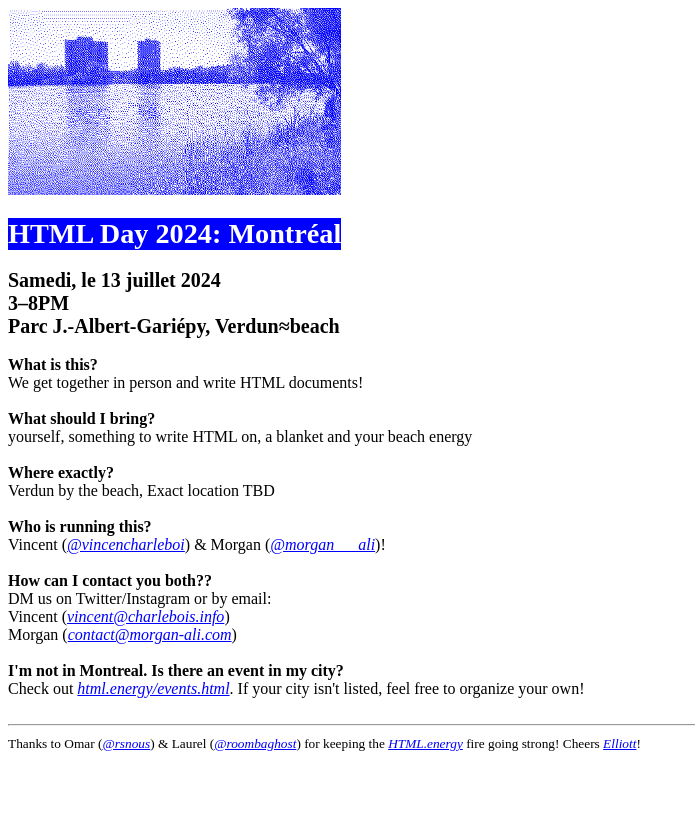
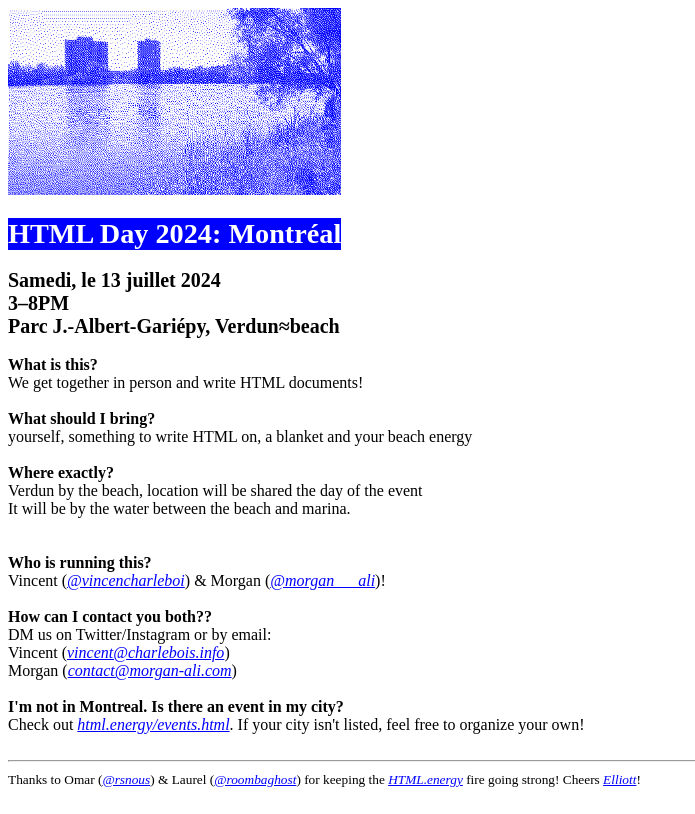
Before and after one commit to tripledoublev/html.blue, a plain HTML site: page index.html in a window 1280 px wide. Shown: the whole page, without its empty margins (0-695 px from the left). Drawn offline with Linux system fonts and the light colour scheme.

Commit message:
Update event location details

```diff
--- a/index.html
+++ b/index.html
@@ -59,7 +59,8 @@
   <br>
   <br>
   <b>Where exactly?</b><br>
-  Verdun by the beach, Exact location TBD
+  Verdun by the beach, location will be shared the day of the event<br>
+  It will be by the water between the beach and marina.<br>
   <br>
   <br>
   <b>Who is running this?</b><br>
```
